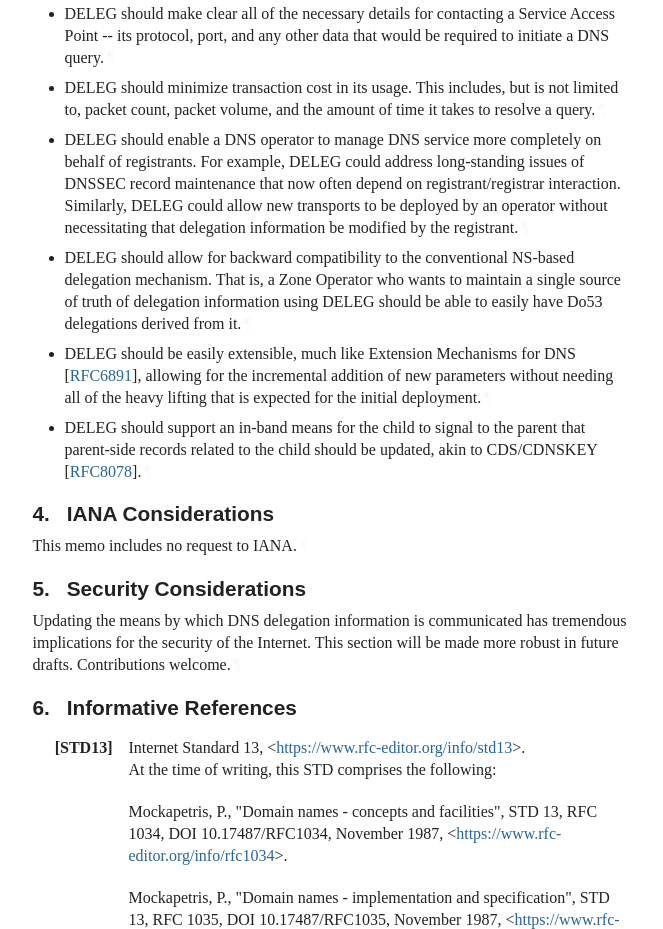
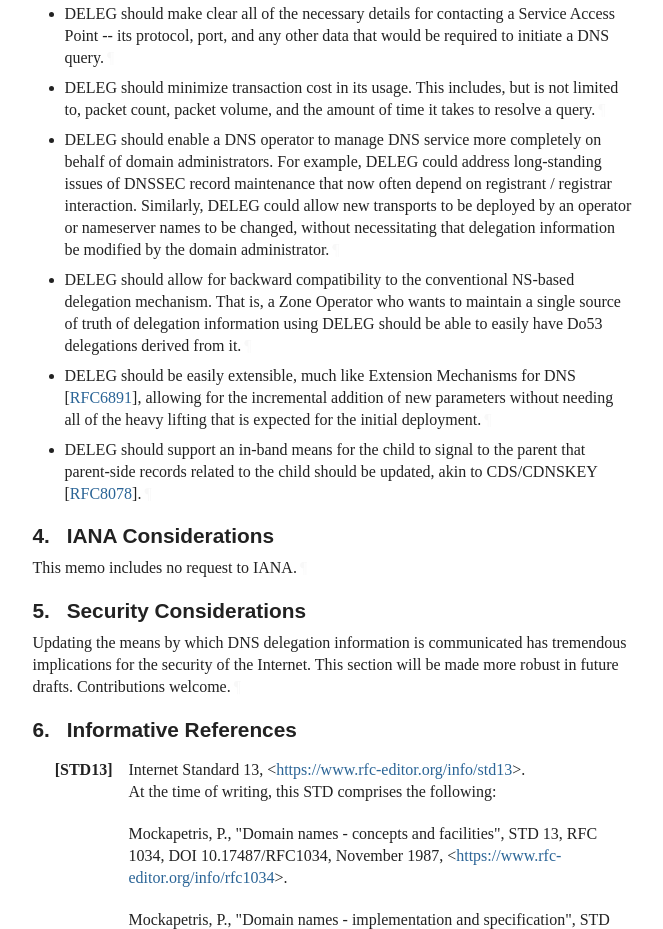
Before and after one commit to moonshiner/draft-ietf-deleg-requirements-old, a plain HTML site: page draft-wirelela-deleg-requirements.html in a window 1280 px wide. Shown: the part 2391-3320 px from the top of the page, without its empty margins (92-755 px from the left). Drawn offline with Linux system fonts and the light colour scheme; a web font is replaced by a local one.

Commit message:
Script updating gh-pages from 71ec5c0. [ci skip]

```diff
--- a/draft-wirelela-deleg-requirements.html
+++ b/draft-wirelela-deleg-requirements.html
@@ -1242,7 +1242,7 @@ svg :is([fill="white"], [fill^="#fff"]) {
             <p id="section-3.2-2.2.1">DELEG should minimize transaction cost in its usage.  This includes, but is not limited to, packet count, packet volume, and the amount of time it takes to resolve a query.<a href="#section-3.2-2.2.1" class="pilcrow">¶</a></p>
 </li>
           <li class="normal" id="section-3.2-2.3">
-            <p id="section-3.2-2.3.1">DELEG should enable a DNS operator to manage DNS service more completely on behalf of registrants.  For example, DELEG could address long-standing issues of DNSSEC record maintenance that now often depend on registrant/registrar interaction.  Similarly, DELEG could allow new transports to be deployed by an operator without necessitating that delegation information be modified by the registrant.<a href="#section-3.2-2.3.1" class="pilcrow">¶</a></p>
+            <p id="section-3.2-2.3.1">DELEG should enable a DNS operator to manage DNS service more completely on behalf of domain administrators. For example, DELEG could address long-standing issues of DNSSEC record maintenance that now often depend on registrant / registrar interaction. Similarly, DELEG could allow new transports to be deployed by an operator or nameserver names to be changed, without necessitating that delegation information be modified by the domain administrator.<a href="#section-3.2-2.3.1" class="pilcrow">¶</a></p>
 </li>
           <li class="normal" id="section-3.2-2.4">
             <p id="section-3.2-2.4.1">DELEG should allow for backward compatibility to the conventional NS-based delegation mechanism.  That is, a Zone Operator who wants to maintain a single source of truth of delegation information using DELEG should be able to easily have Do53 delegations derived from it.<a href="#section-3.2-2.4.1" class="pilcrow">¶</a></p>
```
Also changed, not shown: index.html (+1 -1 lines), draft-wirelela-deleg-requirements.txt.
